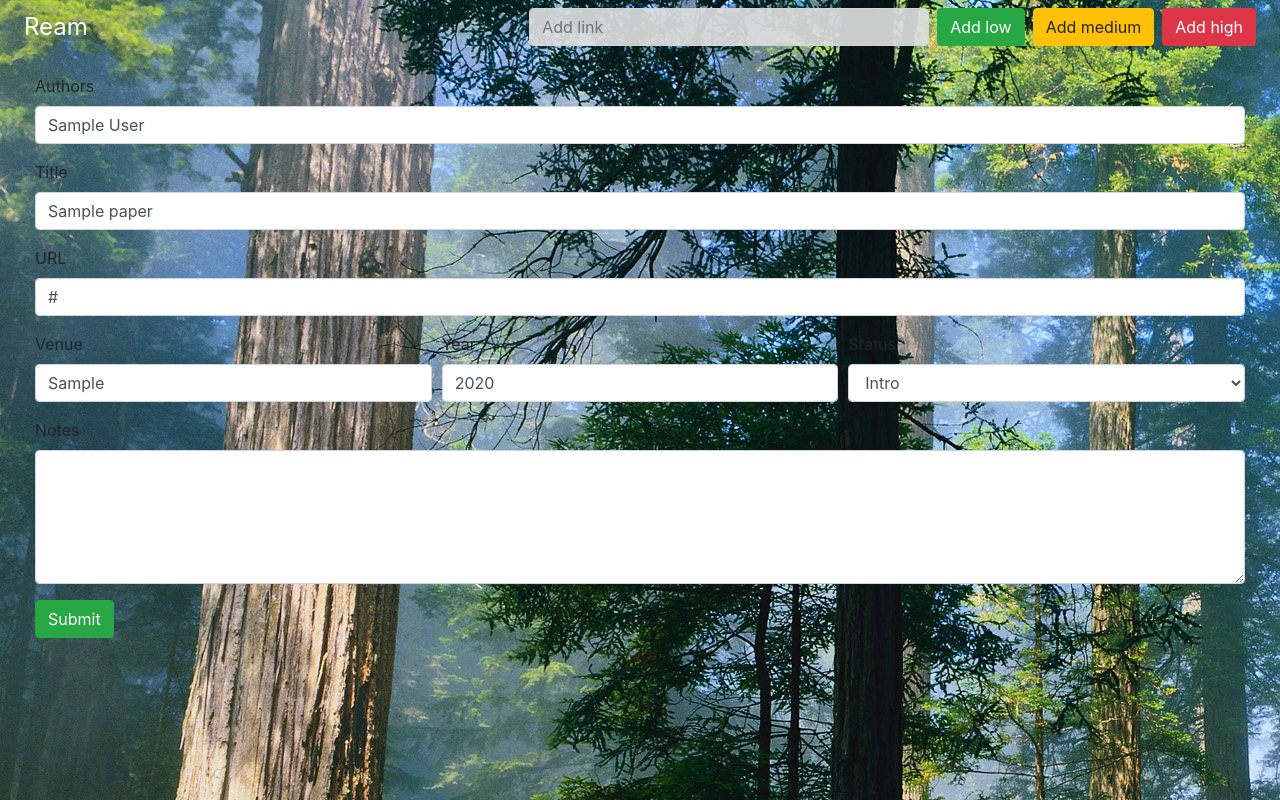
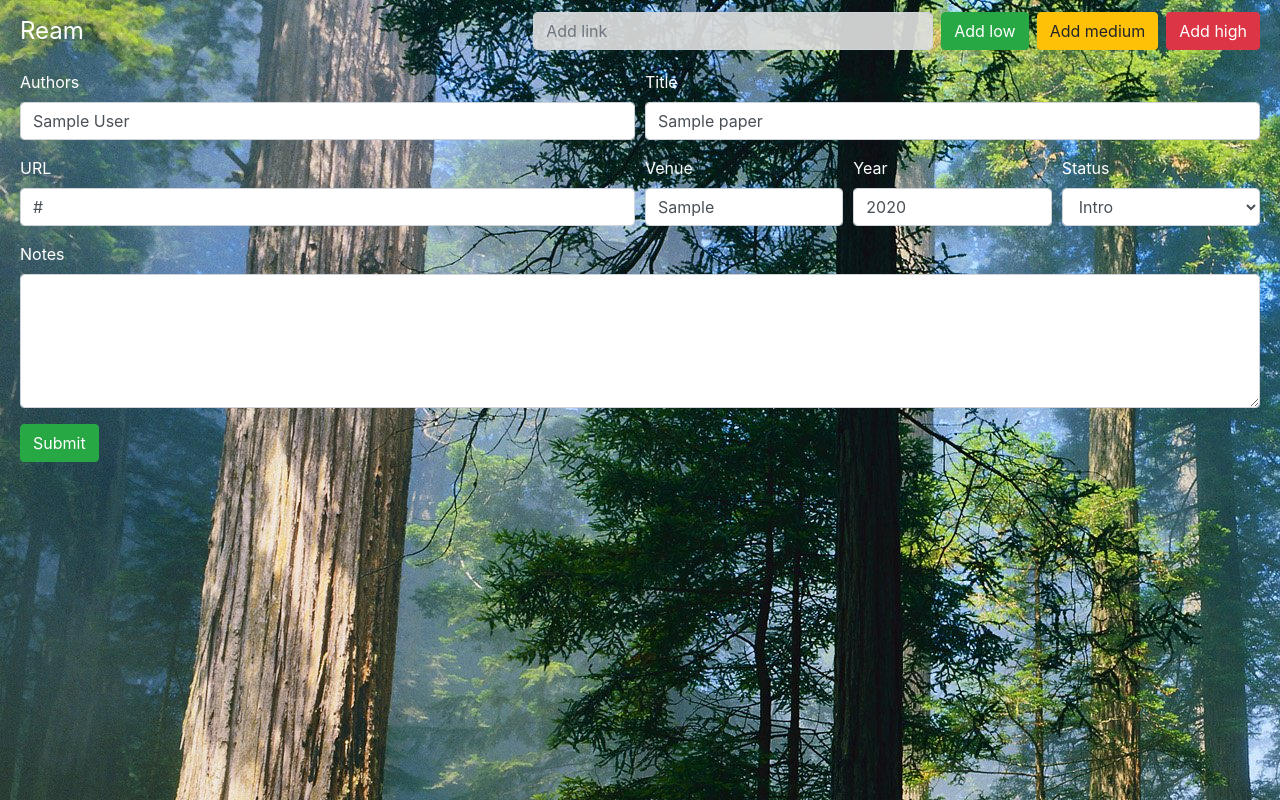
Before and after one commit to robinjia/ream, a Flask app: page /add_read/1 in a window 1280 px wide. Run offline with Flask 2, Linux system fonts and the light colour scheme; tables that the repository leaves empty hold one stand-in row (values such as "Sample post").

Commit message:
Add keyboard shortcuts, update formatting

```diff
--- a/static/main.css
+++ b/static/main.css
@@ -9,16 +9,18 @@ body {
 }
 
 main {
-    padding: 1.25rem;
+    padding: 0.5rem 1.25rem;
 }
 
 nav.navbar {
+    padding: 0.75rem 1.25rem;
     /* border-bottom: 1px solid #c0c0c0; */
 }
 
 .navbar-brand {
     font-size: 1.5rem;
     line-height: 1;
+    color: white;
 }
 
 #linkbar {
@@ -27,22 +29,26 @@ nav.navbar {
 }
 
 tr.header{
-    background-color: rgba(224, 224, 224, 0.90);
+    background-color: rgba(224, 224, 224, 0.9);
     border-top: 0px;
 }
 
 tr {
     border-top: 1px solid black;
     border-bottom: 1px solid black;
-    background-color: rgba(192, 192, 192, 0.90);
+    background-color: rgba(192, 192, 192, 0.9);
+}
+
+tr.highlighted-row {
+    background-color: rgba(192, 192, 255, 0.9);
 }
 
 th:first-child {
-    border-top-left-radius: 0.5rem;
+    border-top-left-radius: 0.25rem;
 }
 
 th:last-child {
-    border-top-right-radius: 0.5rem;
+    border-top-right-radius: 0.25rem;
 }
 
 
@@ -99,3 +105,13 @@ a.link-title {
     border: 1px solid #000066;
     background-color: #99ccff;
 }
+
+form.big-form {
+    /* Matches what .row sets in index.html */
+    margin-left: -15px;
+    margin-right: -15px;
+}
+
+label {
+    color: white;
+}
--- a/templates/layout.html
+++ b/templates/layout.html
@@ -31,19 +31,22 @@
     <body>
         <header>
             <nav class="navbar navbar-dark justify-content-between">
-                <span class="navbar-brand ml-2">Ream</span>
+                <a href="/" class="navbar-brand">Ream</a>
                 <form class="form-inline" action="/post_add_url" method="post">
                     <input class="form-control mr-2" name="url" placeholder="Add link" aria-label="Add link" id="linkbar"/>
                     <button class="btn btn-success mr-2" type="submit" name="priority" value="2">Add low</button>
                     <button class="btn btn-warning mr-2" type="submit" name="priority" value="1">Add medium</button>
-                    <button class="btn btn-danger mr-2" type="submit" name="priority" value="0">Add high</button>
+                    <button class="btn btn-danger" type="submit" name="priority" value="0">Add high</button>
                 </form>
             </nav>
         </header>
 
         <main role="main"><div class="container-fluid"> {% block content %}{% endblock %} </div></main>
         <!-- Bootstrap JS -->
-        <script src="https://code.jquery.com/jquery-3.5.1.slim.min.js" integrity="sha384-DfXdz2htPH0lsSSs5nCTpuj/zy4C+OGpamoFVy38MVBnE+IbbVYUew+OrCXaRkfj" crossorigin="anonymous"></script>
+        <script src="https://code.jquery.com/jquery-3.5.1.min.js" integrity="sha256-9/aliU8dGd2tb6OSsuzixeV4y/faTqgFtohetphbbj0=" crossorigin="anonymous"></script>
         <script src="https://cdn.jsdelivr.net/npm/bootstrap@4.5.3/dist/js/bootstrap.bundle.min.js" integrity="sha384-ho+j7jyWK8fNQe+A12Hb8AhRq26LrZ/JpcUGGOn+Y7RsweNrtN/tE3MoK7ZeZDyx" crossorigin="anonymous"></script>
+        <!-- Custom JS -->
+        <script src="{{ url_for('static', filename='main.js') }}" type="text/javascript"></script>
+        {% block script %}{% endblock %}
     </body>
 </html>
--- a/templates/read.html
+++ b/templates/read.html
@@ -1,31 +1,33 @@
 {% extends "layout.html" %}
 
 {% block content %}
-<form action="/{{action}}" method="post">
+<form action="/{{action}}" method="post" class="big-form">
     <input type="hidden" id="paper_id" name="paper_id" value="{{paper.id}}"/>
     <input type="hidden" id="date_added" name="date_added" value="{{paper.date_added.timestamp()}}"/>
-    <div class="form-group">
+    <div class="form-row">
+        <div class="form-group col-md-6">
             <label for="authors">Authors</label>
             <input type="text" class="form-control" name="authors" id="authors" value="{{paper.authors}}">
         </div>
-    <div class="form-group">
+        <div class="form-group col-md-6">
             <label for="title">Title</label>
             <input type="text" class="form-control" name="title" id="title" value="{{paper.title}}">
         </div>
-    <div class="form-group">
+    </div>
+    <div class="form-row">
+        <div class="form-group col-md-6">
             <label for="url">URL</label>
             <input type="text" class="form-control" name="url" id="url" value="{{paper.url}}">
         </div>
-    <div class="form-row">
-        <div class="form-group col-md-4">
+        <div class="form-group col-md-2">
             <label for="venue">Venue</label>
             <input type="text" class="form-control" name="venue" id="venue" value="{{paper.venue}}">
         </div>
-        <div class="form-group col-md-4">
+        <div class="form-group col-md-2">
             <label for="year">Year</label>
             <input type="text" class="form-control" name="year" id="year" value="{{paper.year}}">
         </div>
-        <div class="form-group col-md-4">
+        <div class="form-group col-md-2">
             <label for="status">Status</label>
             <select name="status" id="status" class="form-control">
                 {% for status in statuses %}
@@ -44,5 +46,4 @@
     </div>
     <button type="submit" class="btn btn-success">Submit</button>
 </form>
-</div>
 {% endblock %}
```
Also changed, not shown: static/main.js (added, +115 -0 lines), templates/index.html (+19 -7 lines), templates/queued.html (+10 -9 lines). Lines whose indentation alone changed are shown as unchanged.
